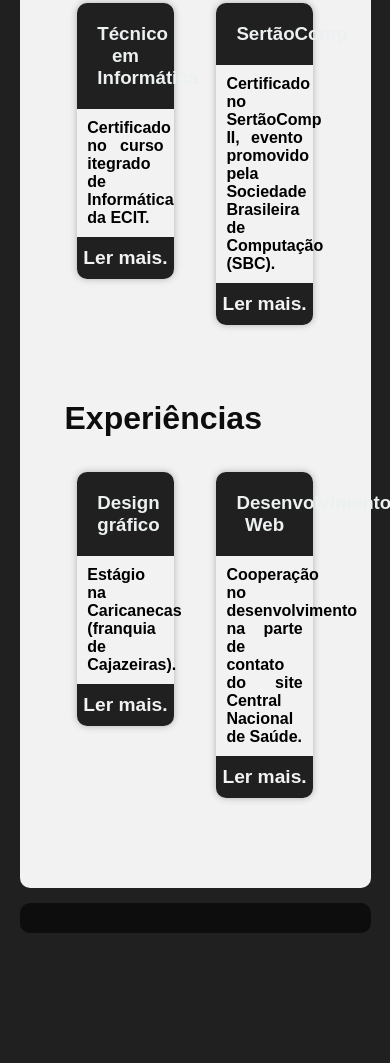
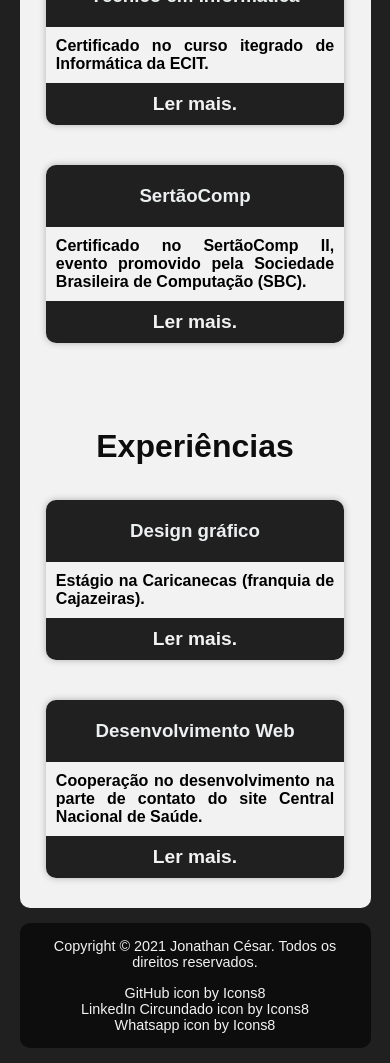
Before and after one commit to JonathanCRSantos/JonathanCRSantos.github.io, a plain HTML site: page index.html in a window 390 px wide. Shown: the part 922-1985 px from the top of the page. Before the commit the page ends 1870 px from the top, so only its background shows below. Drawn offline with Linux system fonts and the light colour scheme.

Commit message:
Adição de conteúdo no rodapé e deixando o site reponsivo

```diff
--- a/index.html
+++ b/index.html
@@ -68,16 +68,16 @@
             </div>
         </div>
         <div id="area-conteudo">
-            <header id="cabecalho">
+            <header class="cabecalho">
                 <h1>Quem sou?</h1>
                 <p>Prazer, sou Jonathan César, técnico em Informática do curso integrado da ECIT-Nicéa Claudino
                     Pinheiro, concluído em 2020. Atualmente, estou graduando Análise e Desenvolvimento de Sistemas no
                     Intituto Federal da Paríba, campus Cajazeiras.</p>
             </header>
-            <header id="cabecalho">
+            <header class="cabecalho">
                 <h1>Certificados</h1>
             </header>
-            <div class="area-cont">
+            <div class="area-cont" id="area-cont_1">
                 <div class="quadrado">
                     <input type="checkbox" class="trigger-input" id="input-1">
                     <div class="trigger-wrapper">
@@ -105,7 +105,7 @@
                     <button><label for="input-2">Ler mais.</label></button>
                 </div>
             </div>
-            <header id="cabecalho">
+            <header class="cabecalho">
                 <h1>Experiências</h1>
             </header>
             <div class="area-cont">
@@ -135,17 +135,16 @@
             </div>
         </div>
         <footer id="rodape">
-            <span></span>
-            <div class="links"></div>
+            <div id="direitos">Copyright &copy; 2021 Jonathan César. Todos os direitos reservados.</div>
+            <div id="links">
+                <div><a href="https://icons8.com/icon/62856/github" target="blank">GitHub icon by Icons8</a></div>
+                <div><a href="https://icons8.com/icon/60444/linkedin-circundado" target="blank">LinkedIn Circundado icon
+                        by Icons8</a>
+                </div>
+                <div><a href="https://icons8.com/icon/62855/whatsapp" target="blank">Whatsapp icon by Icons8</a></div>
+            </div>
         </footer>
 
 </body>
 
 </html>
-
-<!--Links de direito
-
-GitHub: <a href="https://icons8.com/icon/106562/github">GitHub icon by Icons8</a>
-Linkedin: <a href="https://icons8.com/icon/60444/linkedin-circundado">LinkedIn Circundado icon by Icons8</a>
-
--->
--- a/style/style.css
+++ b/style/style.css
@@ -62,11 +62,11 @@ p {
   padding: 15px;
   background-color: #f2f2f2;
 }
-#cabecalho {
+.cabecalho {
   color: #0d0d0d;
   margin: 20px 30px;
 }
-#cabecalho p {
+.cabecalho p {
   font-size: 1.2em;
   margin-top: 10px;
   margin-bottom: 50px;
@@ -74,15 +74,17 @@ p {
 .area-cont {
   display: flex;
   flex-wrap: wrap;
-  justify-content: space-evenly;
+  justify-content: space-around;
   flex-direction: row;
+}
+#area-cont_1 {
   margin-bottom: 60px;
 }
 input {
   display: none;
 }
 .quadrado {
-  width: 30%;
+  width: 45%;
   background-color: #f2f2f2;
   box-shadow: 0 0 7px #afafaf;
   margin: 15px 0;
@@ -139,4 +141,42 @@ label {
   padding: 15px;
   margin-top: 15px;
   text-align: center;
+  font-size: 0.9em;
+  color: #f2f2f2;
 }
+#direitos {
+  margin-bottom: 15px;
+}
+#links {
+  display: flex;
+  flex-wrap: wrap;
+  justify-content: space-evenly;
+  align-items: center;
+}
+#links div a {
+  text-decoration: none;
+  color: #f2f2f2;
+  margin: 10px;
+}
+@media screen and (max-width: 620px) {
+  .quadrado {
+    width: 85%;
+    margin-bottom: 25px;
+  }
+  .area-cont {
+    margin-bottom: 0;
+  }
+  .cabecalho {
+    text-align: center;
+  }
+  #area-conteudo {
+    padding: 5px 0;
+  }
+  #nome {
+    font-size: 0.95em;
+  }
+  #nome h2,
+  #nome p {
+    text-align: center;
+  }
+}
```
